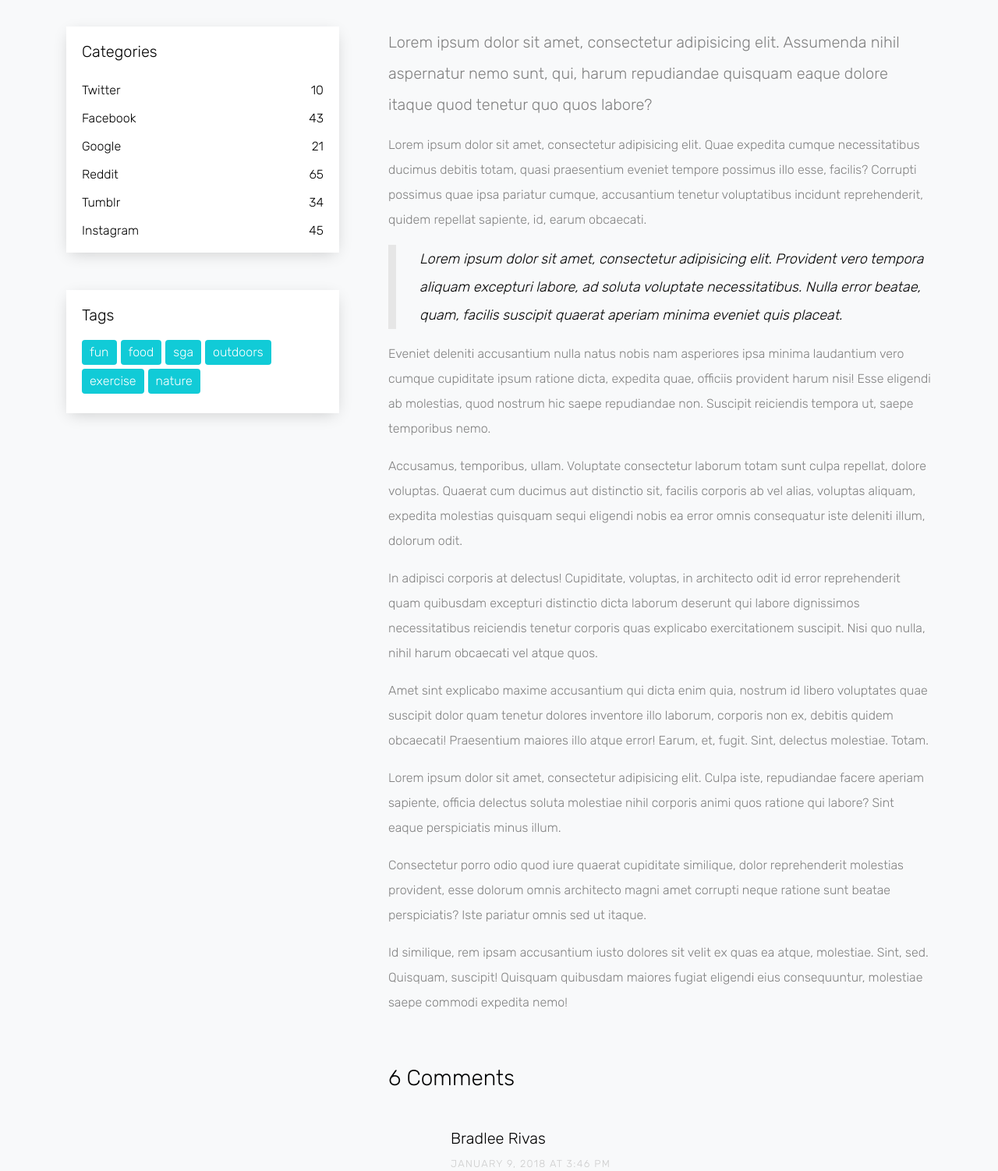
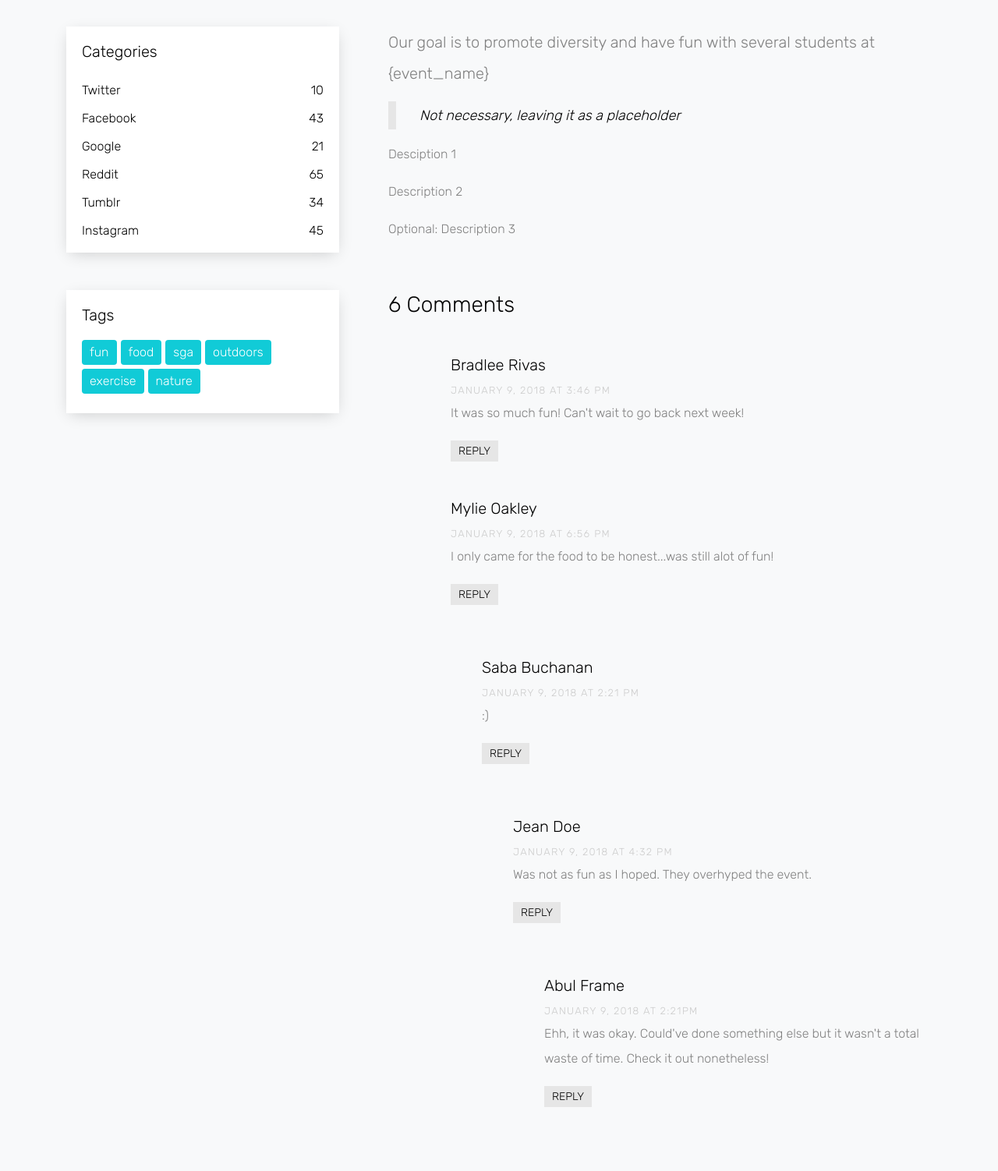
Before and after one commit to Danielle504/CollegeConnect, a plain HTML site: page Web Server 2/university/blog-single.html in a window 1280 px wide. Shown: the part 680-2182 px from the top of the page at 78% size. Drawn offline with Linux system fonts and the light colour scheme; files whose address does not match are found by name.

Commit message:
Update blog-single.html

```diff
--- a/Web Server 2/university/blog-single.html
+++ b/Web Server 2/university/blog-single.html
@@ -103,19 +103,13 @@
             <div class="row">
               <div class="col-md-12 col-lg-12 mb-5">
 
-                  <p class="lead">Lorem ipsum dolor sit amet, consectetur adipisicing elit. Assumenda nihil aspernatur nemo sunt, qui, harum repudiandae quisquam eaque dolore itaque quod tenetur quo quos labore?</p>
-                  <p>Lorem ipsum dolor sit amet, consectetur adipisicing elit. Quae expedita cumque necessitatibus ducimus debitis totam, quasi praesentium eveniet tempore possimus illo esse, facilis? Corrupti possimus quae ipsa pariatur cumque, accusantium tenetur voluptatibus incidunt reprehenderit, quidem repellat sapiente, id, earum obcaecati.</p>
+                  <p class="lead">Our goal is to promote diversity and have fun with several students at {event_name}</p>
 
-                  <blockquote><p>Lorem ipsum dolor sit amet, consectetur adipisicing elit. Provident vero tempora aliquam excepturi labore, ad soluta voluptate necessitatibus. Nulla error beatae, quam, facilis suscipit quaerat aperiam minima eveniet quis placeat.</p></blockquote>
+                  <blockquote><p>Not necessary, leaving it as a placeholder</p></blockquote>
 
-                  <p>Eveniet deleniti accusantium nulla natus nobis nam asperiores ipsa minima laudantium vero cumque cupiditate ipsum ratione dicta, expedita quae, officiis provident harum nisi! Esse eligendi ab molestias, quod nostrum hic saepe repudiandae non. Suscipit reiciendis tempora ut, saepe temporibus nemo.</p>
-                  <p>Accusamus, temporibus, ullam. Voluptate consectetur laborum totam sunt culpa repellat, dolore voluptas. Quaerat cum ducimus aut distinctio sit, facilis corporis ab vel alias, voluptas aliquam, expedita molestias quisquam sequi eligendi nobis ea error omnis consequatur iste deleniti illum, dolorum odit.</p>
-                  <p>In adipisci corporis at delectus! Cupiditate, voluptas, in architecto odit id error reprehenderit quam quibusdam excepturi distinctio dicta laborum deserunt qui labore dignissimos necessitatibus reiciendis tenetur corporis quas explicabo exercitationem suscipit. Nisi quo nulla, nihil harum obcaecati vel atque quos.</p>
-                  <p>Amet sint explicabo maxime accusantium qui dicta enim quia, nostrum id libero voluptates quae suscipit dolor quam tenetur dolores inventore illo laborum, corporis non ex, debitis quidem obcaecati! Praesentium maiores illo atque error! Earum, et, fugit. Sint, delectus molestiae. Totam.</p>
-
-                  <p>Lorem ipsum dolor sit amet, consectetur adipisicing elit. Culpa iste, repudiandae facere aperiam sapiente, officia delectus soluta molestiae nihil corporis animi quos ratione qui labore? Sint eaque perspiciatis minus illum.</p>
-                  <p>Consectetur porro odio quod iure quaerat cupiditate similique, dolor reprehenderit molestias provident, esse dolorum omnis architecto magni amet corrupti neque ratione sunt beatae perspiciatis? Iste pariatur omnis sed ut itaque.</p>
-                  <p>Id similique, rem ipsam accusantium iusto dolores sit velit ex quas ea atque, molestiae. Sint, sed. Quisquam, suscipit! Quisquam quibusdam maiores fugiat eligendi eius consequuntur, molestiae saepe commodi expedita nemo!</p>
+                  <p>Desciption 1</p>
+                  <p>Description 2</p>
+                  <p>Optional: Description 3</p>
 
 
                   <div class="pt-5">
```
